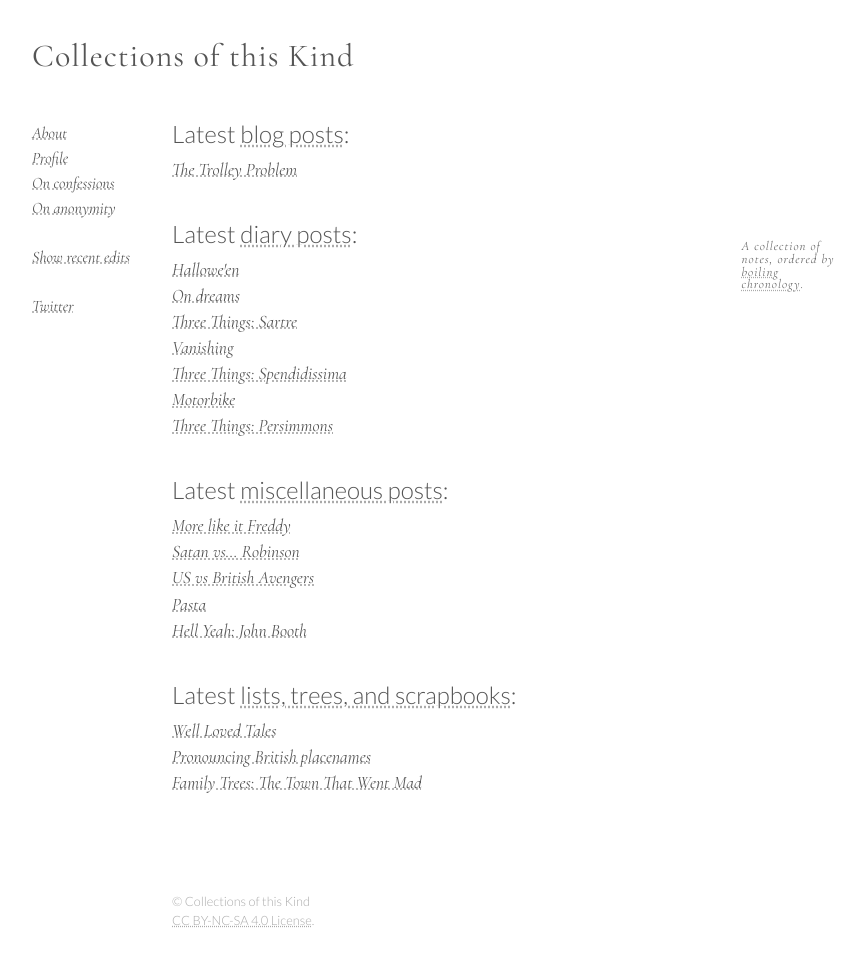
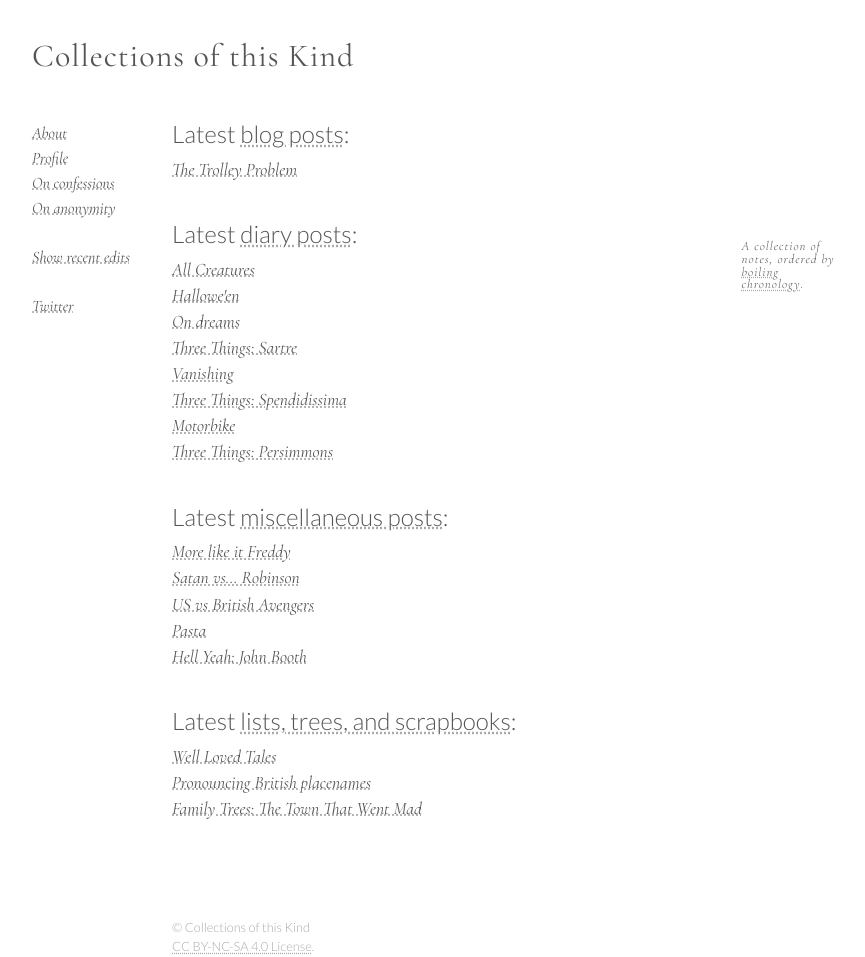
Before and after one commit to CollectionsOfThisKind/collectionsofthiskind.github.io, a Jekyll site: the page built from index.html, in a window 1280 px wide. Shown: the whole page, without its empty margins (78-943 px from the left). Built offline with Jekyll 4.4.1, drawn with Linux system fonts in a browser that asks for light colours; before the commit the page ends 931 px from its top, so only the background shows below that.

Commit message:
Add files via upload

```diff
--- a/index.html
+++ b/index.html
@@ -44,6 +44,7 @@ A collection of notes, ordered by <a href="/pages/about/boiling.html">boiling ch
 <h2 name="diary">Latest <a href="pages/diary/index.html">diary posts</a>:</h2>
 
 <ul class="new">
+<li><a href="pages/diary/creatures.html">All Creatures</a></li>
 <li><a href="pages/diary/halloween.html">Hallowe'en</a></li>
 <li><a href="pages/diary/dreams.html">On dreams</a></li>
 <li><a href="pages/diary/three-sartre.html">Three Things: Sartre</a></li>
```
